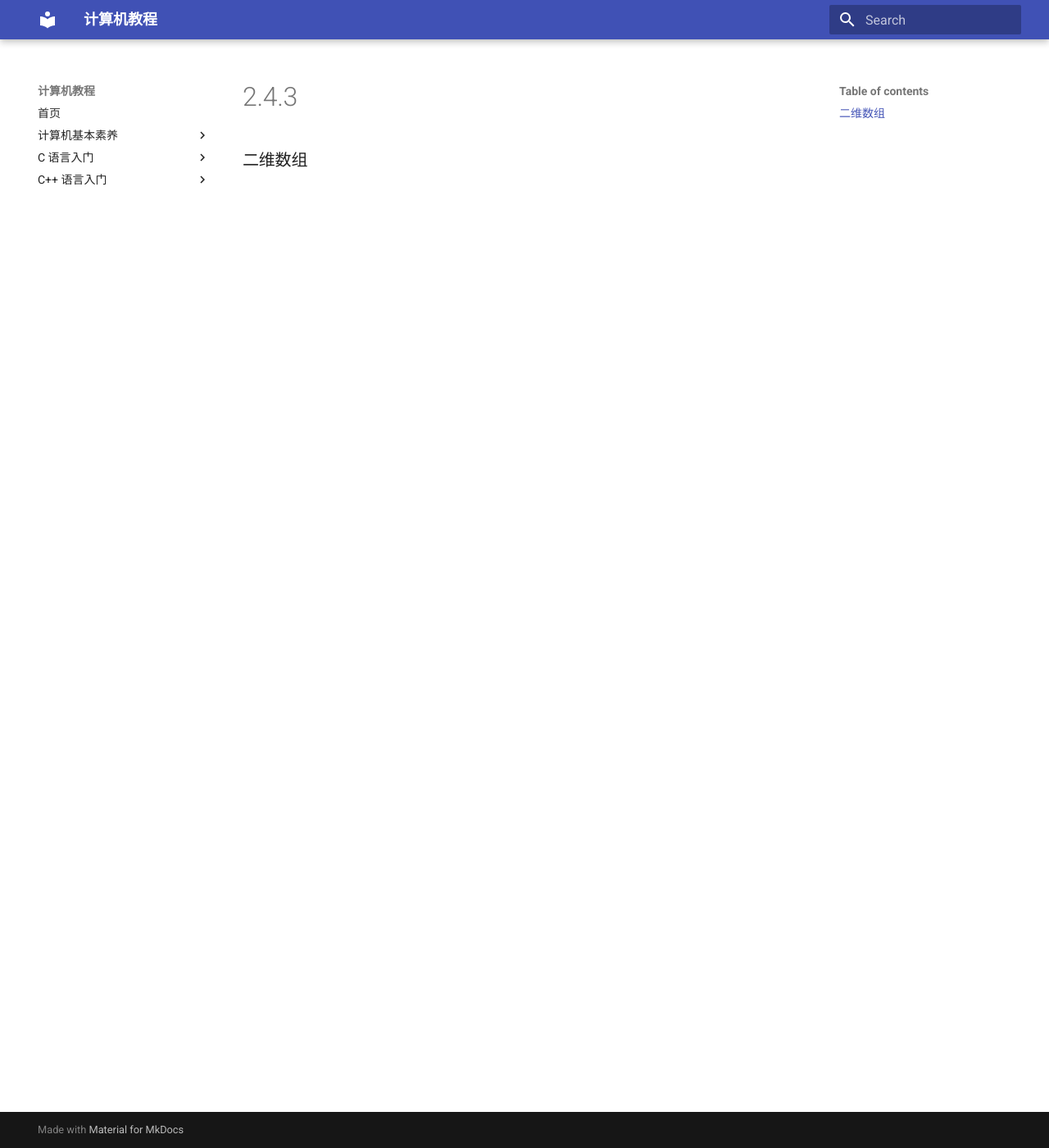
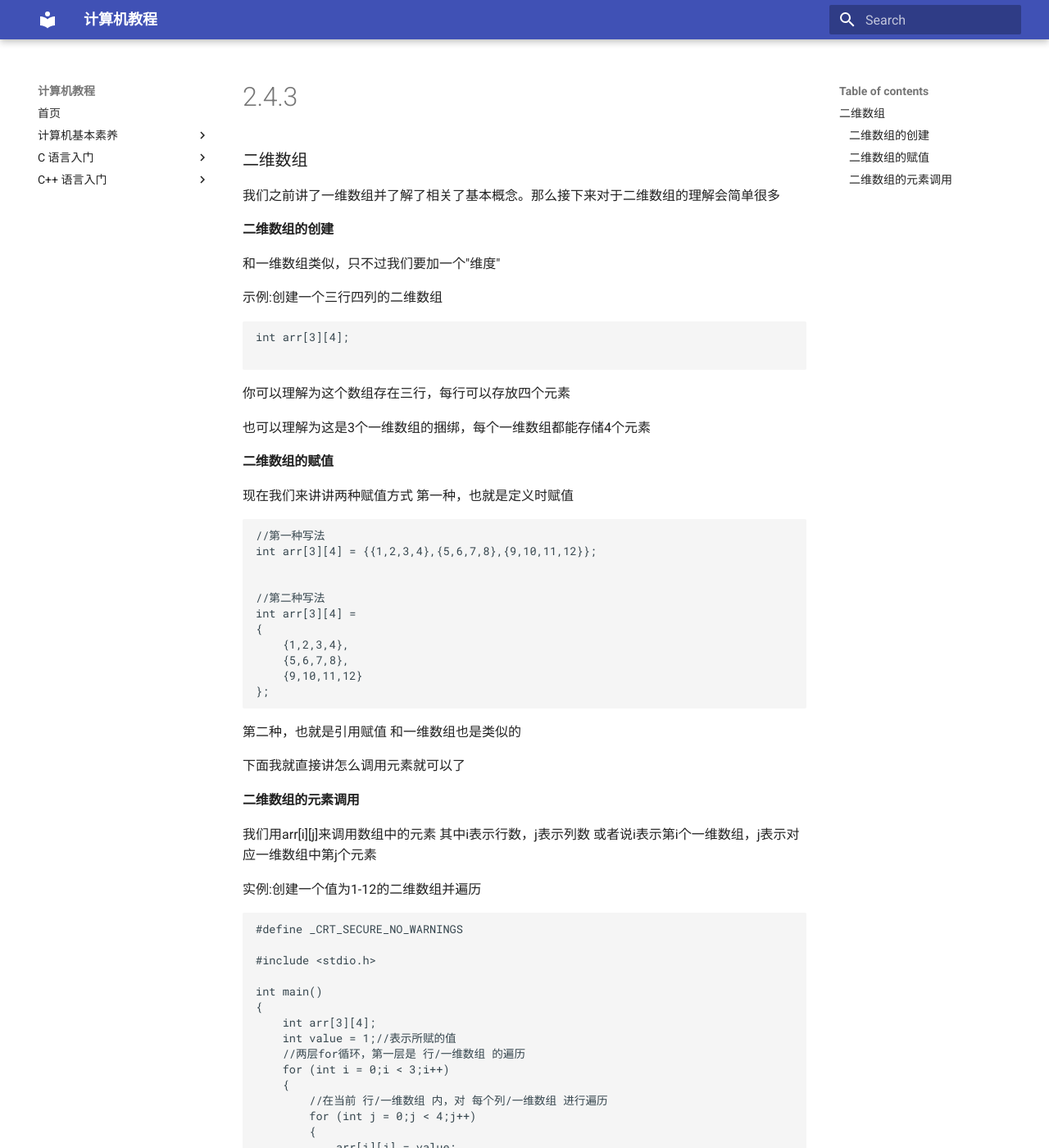
Before and after one commit to Muhamia/computer-tutorials, an MkDocs documentation site: the page built from docs/programming-language-c/2.4.3.md, in a window 1280 px wide and 1400 px high. Shown: the whole window at 82% size. Built offline with MkDocs 1.6.1 and Material for MkDocs 9.7.7, drawn with Linux system fonts in a browser that asks for light colours; some of the changed text lies outside the part shown.

Commit message:
1D and 2D array

````diff
--- a/docs/programming-language-c/2.4.3.md
+++ b/docs/programming-language-c/2.4.3.md
@@ -1 +1,78 @@
 ### 二维数组
+
+我们之前讲了一维数组并了解了相关了基本概念。那么接下来对于二维数组的理解会简单很多
+
+#### 二维数组的创建
+
+和一维数组类似，只不过我们要加一个"维度"
+
+示例:创建一个三行四列的二维数组
+```C
+int arr[3][4];
+
+```
+
+你可以理解为这个数组存在三行，每行可以存放四个元素
+
+也可以理解为这是3个一维数组的捆绑，每个一维数组都能存储4个元素
+
+
+#### 二维数组的赋值
+现在我们来讲讲两种赋值方式
+第一种，也就是定义时赋值
+
+```c
+//第一种写法
+int arr[3][4] = {{1,2,3,4},{5,6,7,8},{9,10,11,12}};
+
+
+//第二种写法
+int arr[3][4] =
+{
+	{1,2,3,4},
+	{5,6,7,8},
+	{9,10,11,12}
+};
+```
+
+第二种，也就是引用赋值
+和一维数组也是类似的
+
+下面我就直接讲怎么调用元素就可以了
+
+#### 二维数组的元素调用
+我们用arr[i][j]来调用数组中的元素
+其中i表示行数，j表示列数
+或者说i表示第i个一维数组，j表示对应一维数组中第j个元素
+
+实例:创建一个值为1-12的二维数组并遍历
+```c
+#define _CRT_SECURE_NO_WARNINGS
+
+#include <stdio.h>
+
+int main()
+{
+	int arr[3][4];
+	int value = 1;//表示所赋的值
+    //两层for循环，第一层是 行/一维数组 的遍历
+	for (int i = 0;i < 3;i++)
+	{
+        //在当前 行/一维数组 内，对 每个列/一维数组 进行遍历
+		for (int j = 0;j < 4;j++)
+		{
+			arr[i][j] = value;
+			value++;
+		}
+	}
+
+	for (int i = 0;i < 3;i++)
+	{
+		for (int j = 0;j < 4;j++)
+		{
+			printf("%d\n", arr[i][j]);
+		}
+	}
+	return 0;
+}
+```
````
Also changed, not shown: docs/programming-language-c/2.4.2.md (+32 -0 lines).
